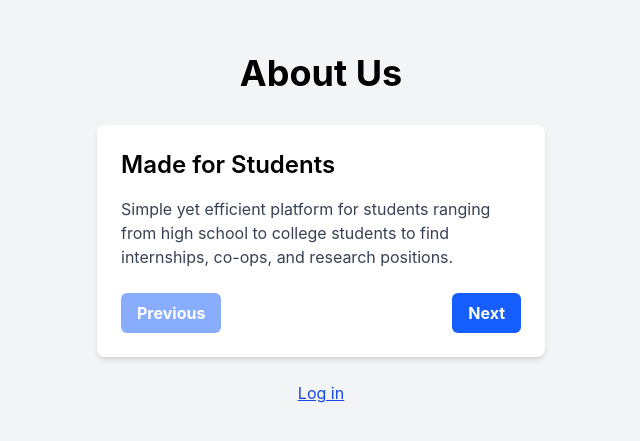
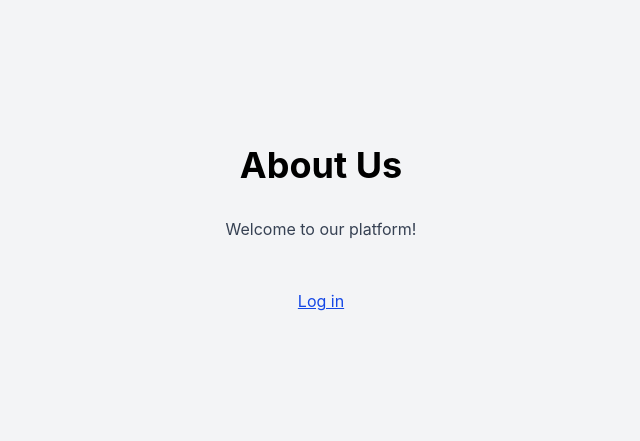
Before and after one commit to Oasis-NEU/f26-group-8, a React (Vite) app: page /about in a window 1280 px wide. Shown: the part 171-612 px from the top of the page, without its empty margins (319-959 px from the left). Built offline with nearby package versions, Linux system fonts and the light colour scheme.

Commit message:
Started on actual CSS for the About Page

```diff
--- a/src/App.jsx
+++ b/src/App.jsx
@@ -1,10 +1,11 @@
-import { Routes, Route } from 'react-router'
+import { Routes, Route, Navigate } from 'react-router'
 import About from './pages/About.jsx'
 import Login from './pages/Login.jsx'
 
 function App() {
   return (
     <Routes>
+      <Route path="/" element={<Navigate to="/about" />} />
       <Route path="/about" element={<About />} />
       <Route path="/login" element={<Login />} />
     </Routes>
--- a/src/pages/About.jsx
+++ b/src/pages/About.jsx
@@ -30,26 +30,7 @@ function About() {
     return (
         <div className="flex flex-col items-center justify-center min-h-screen bg-gray-100">
             <h1 className="text-4xl font-bold mb-8">About Us</h1>
-            <div aria-live="polite" className="w-full max-w-md bg-white rounded-lg shadow-md p-6">
-                <h2 className="text-2xl font-semibold mb-4">{slide.title}</h2>
-                <p className="text-gray-700 mb-6">{slide.description}</p>
-                <div className="flex justify-between">
-                    <button
-                        onClick={() => setCurrent(current - 1)}
-                        disabled={isFirst}
-                        className={`bg-blue-600 hover:bg-blue-700 text-white font-bold py-2 px-4 rounded-md ${isFirst ? 'opacity-50 cursor-not-allowed' : ''}`}
-                    >
-                        Previous
-                    </button>
-                    <button
-                        onClick={() => setCurrent(current + 1)}
-                        disabled={isLast}
-                        className={`bg-blue-600 hover:bg-blue-700 text-white font-bold py-2 px-4 rounded-md ${isLast ? 'opacity-50 cursor-not-allowed' : ''}`}
-                    >
-                        Next
-                    </button>
-                </div>
-            </div>
+            <p className="text-gray-700 mb-6">Welcome to our platform!</p>
             <Link to="/login" className="mt-6 text-blue-700 underline">
                 Log in
             </Link>
```
